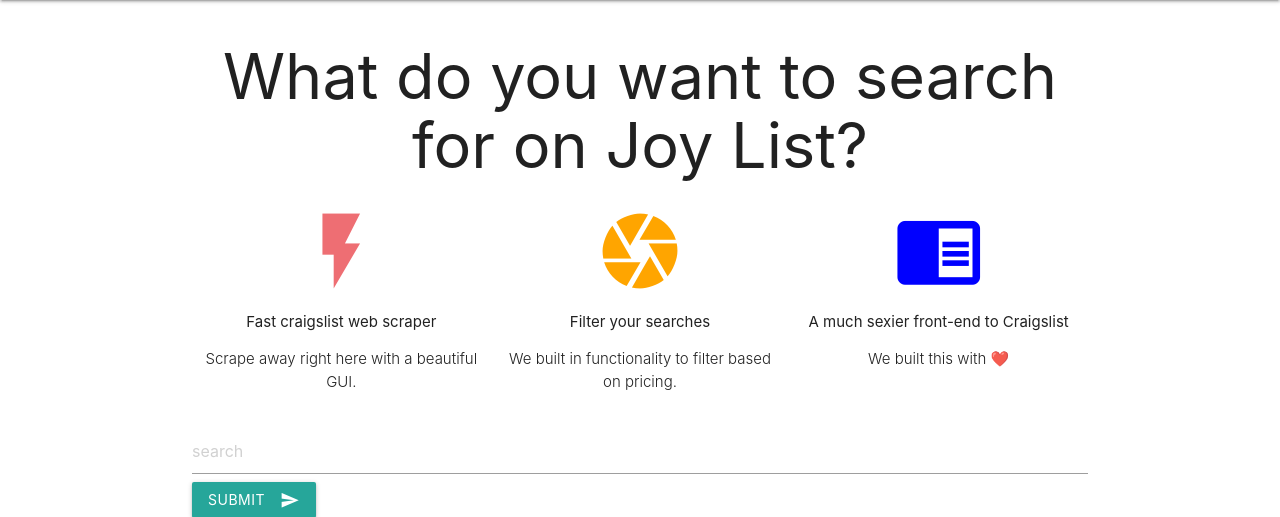
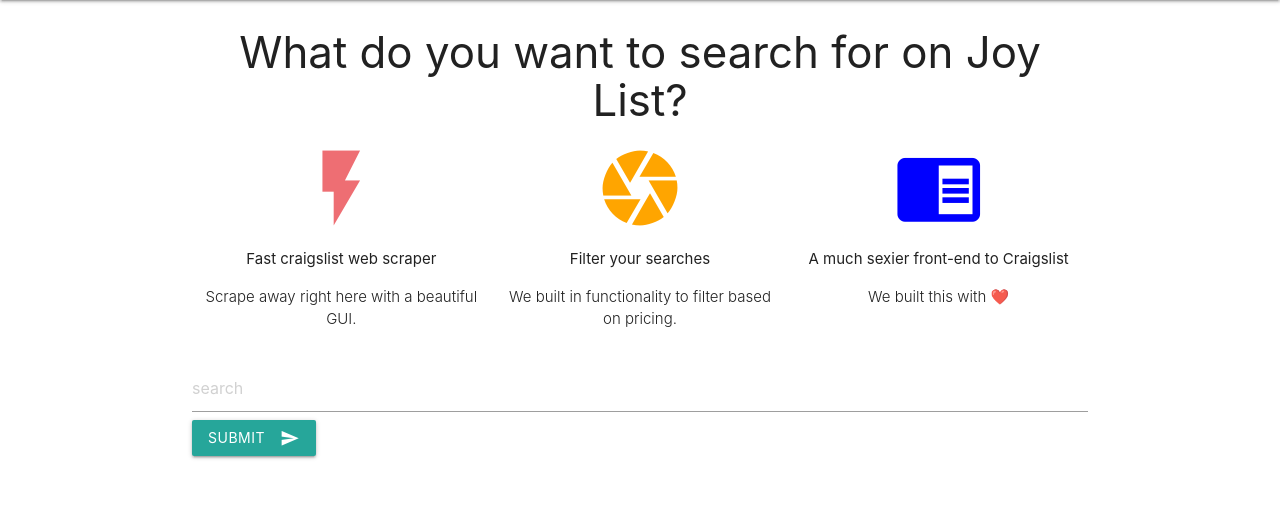
Before and after one commit to Josephboadi/django-final, a Django app: page / in a window 1280 px wide. Shown: the part 64-581 px from the top of the page. Run offline with Django 3.2, Linux system fonts and the light colour scheme.

Commit message:
changed header size

```diff
--- a/templates/base.html
+++ b/templates/base.html
@@ -21,7 +21,7 @@
         </div>
     </nav>
     <div class="container">
-        <h1 style="text-align: center">What do you want to search for on Joy List?</h1>
+        <h3 style="text-align: center">What do you want to search for on Joy List?</h3>
         <div class="row">
             <div class="col s4">
                 <!-- Promo Content 1 goes here -->
```
